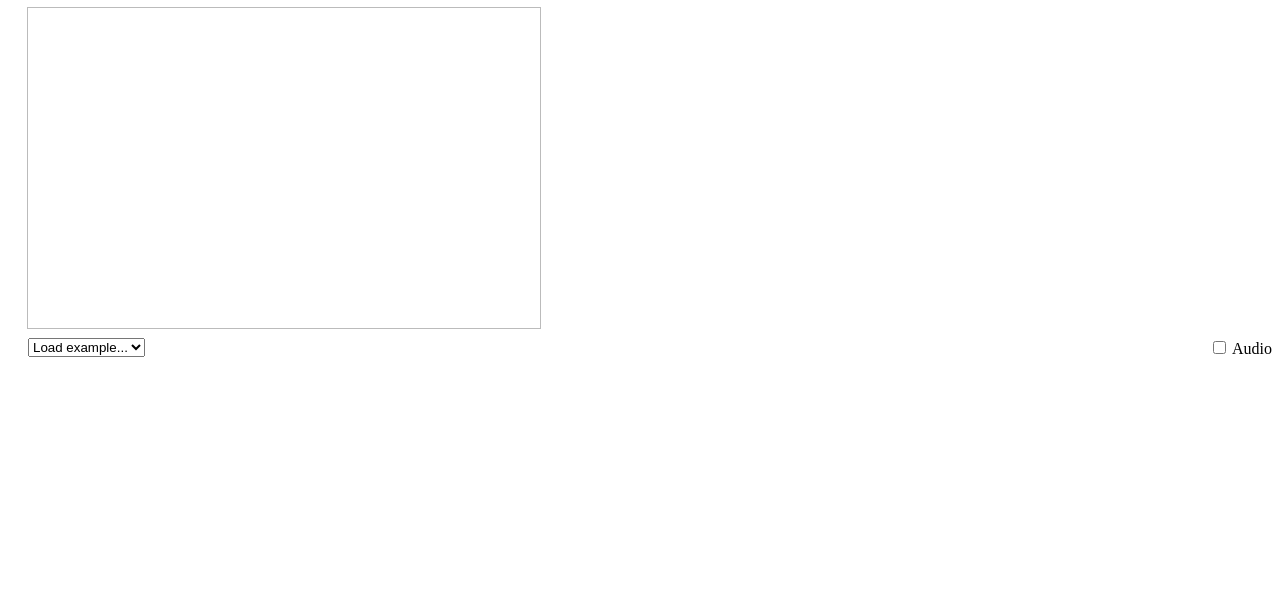
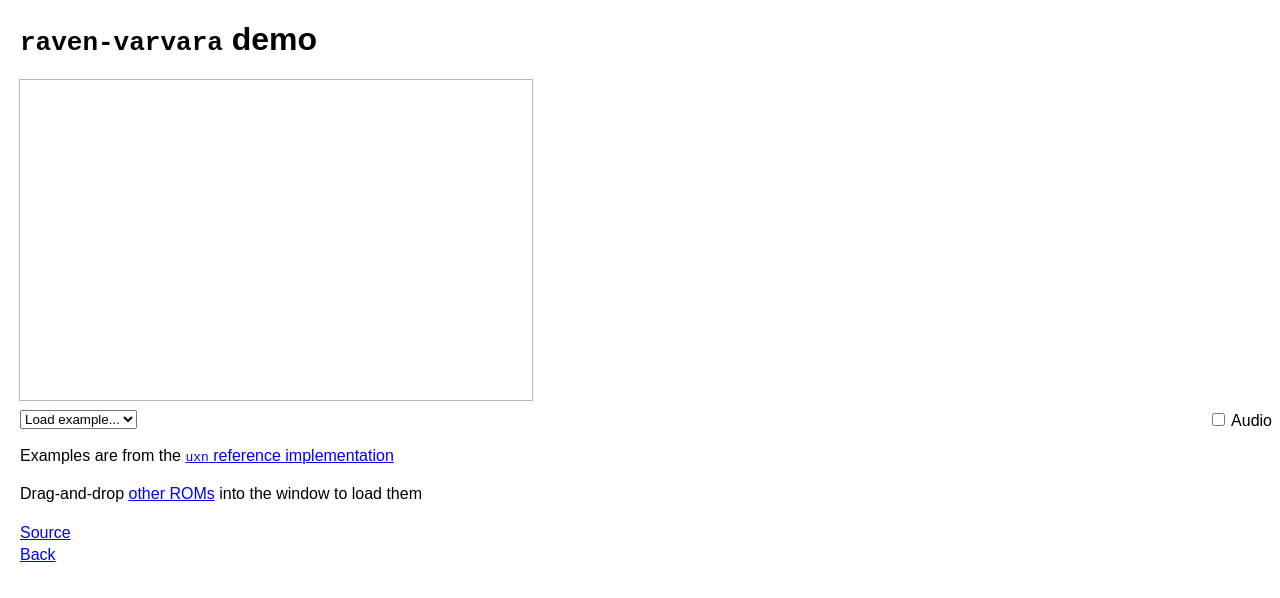
Before and after one commit to mkeeter/raven, a plain HTML site: page raven-gui/index.html in a window 1280 px wide. Drawn offline with Linux system fonts and the light colour scheme.

Commit message:
Update web UI

```diff
--- a/raven-gui/index.html
+++ b/raven-gui/index.html
@@ -4,7 +4,7 @@
 <meta name="viewport" content="width=device-width, initial-scale=1.0">
 
 <head>
-    <title>Varvara</title>
+    <title>raven-varvara demo</title>
 
     <link data-trunk rel="rust" data-wasm-opt="2" />
     <base data-trunk-public-url />
@@ -12,26 +12,41 @@
         html {
             /* Remove touch delay: */
             touch-action: manipulation;
+            font-family: sans-serif;
         }
 
+        body {
+            margin-left: 20px;
+        }
         div#box {
             position: relative;
             outline: 1px solid #bbb;
         }
         div {
-            margin-left: 20px;
             margin-bottom: 10px;
         }
-
         canvas {
             display: block;
         }
         #examples {
             float: left;
             margin-left: 0px;
+            display: block;
         }
         #audio {
             float: right;
+            display: block;
+        }
+        .txt {
+            float: left;
+            clear: both;
+        }
+        p {
+            margin-top: 5px;
+            line-height: 1.4;
+        }
+        #footer {
+            cursor: auto;
         }
     </style>
 </head>
@@ -41,6 +56,7 @@
         canvas-in-div is required because egui will float the canvas to the
         top of its container; see https://github.com/emilk/egui/discussions/746
     -->
+    <h1><code>raven-varvara</code> demo</h1>
     <div id="box" style="width: 512px; height: 320px">
         <canvas id="varvara" style="width: 512px; height: 320px"></canvas>
     </div>
@@ -54,6 +70,19 @@
             <input type="checkbox" id="audio-check" name="audio" />
             <label for="audio">Audio</label>
         </div>
+        <div class="txt">
+            <p>
+            Examples are from the <a href="https://git.sr.ht/~rabbits/uxn/">
+            <code>uxn</code> reference implementation</a></p>
+            <p>
+            Drag-and-drop
+            <a href="https://wiki.xxiivv.com/site/roms.html">other ROMs</a>
+            into the window to load them</p>
+            <p>
+            <a href="https://github.com/mkeeter/raven">Source</a>
+            <br>
+            <a href="../">Back</a>
+        </div>
     </div>
 </body>
 
```
